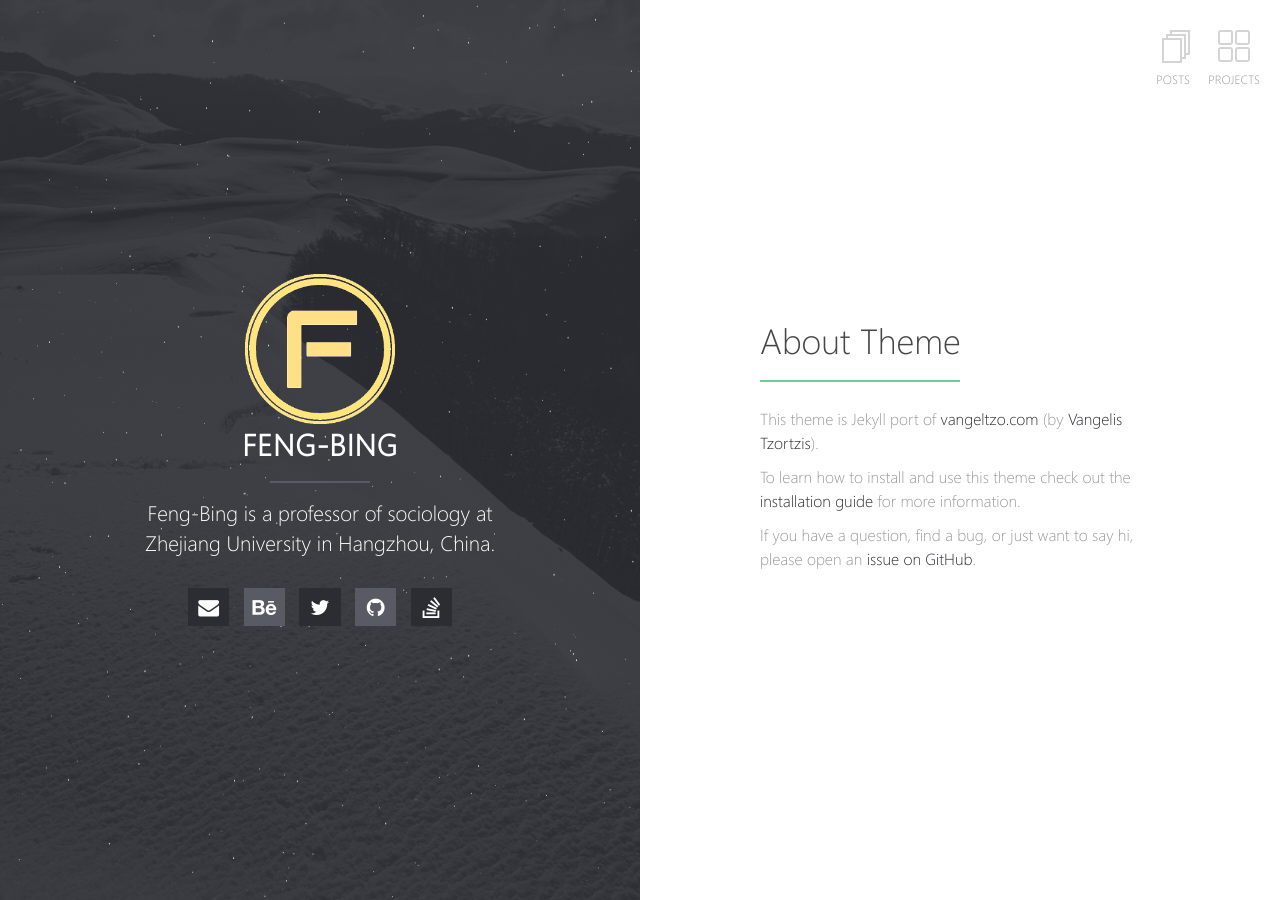
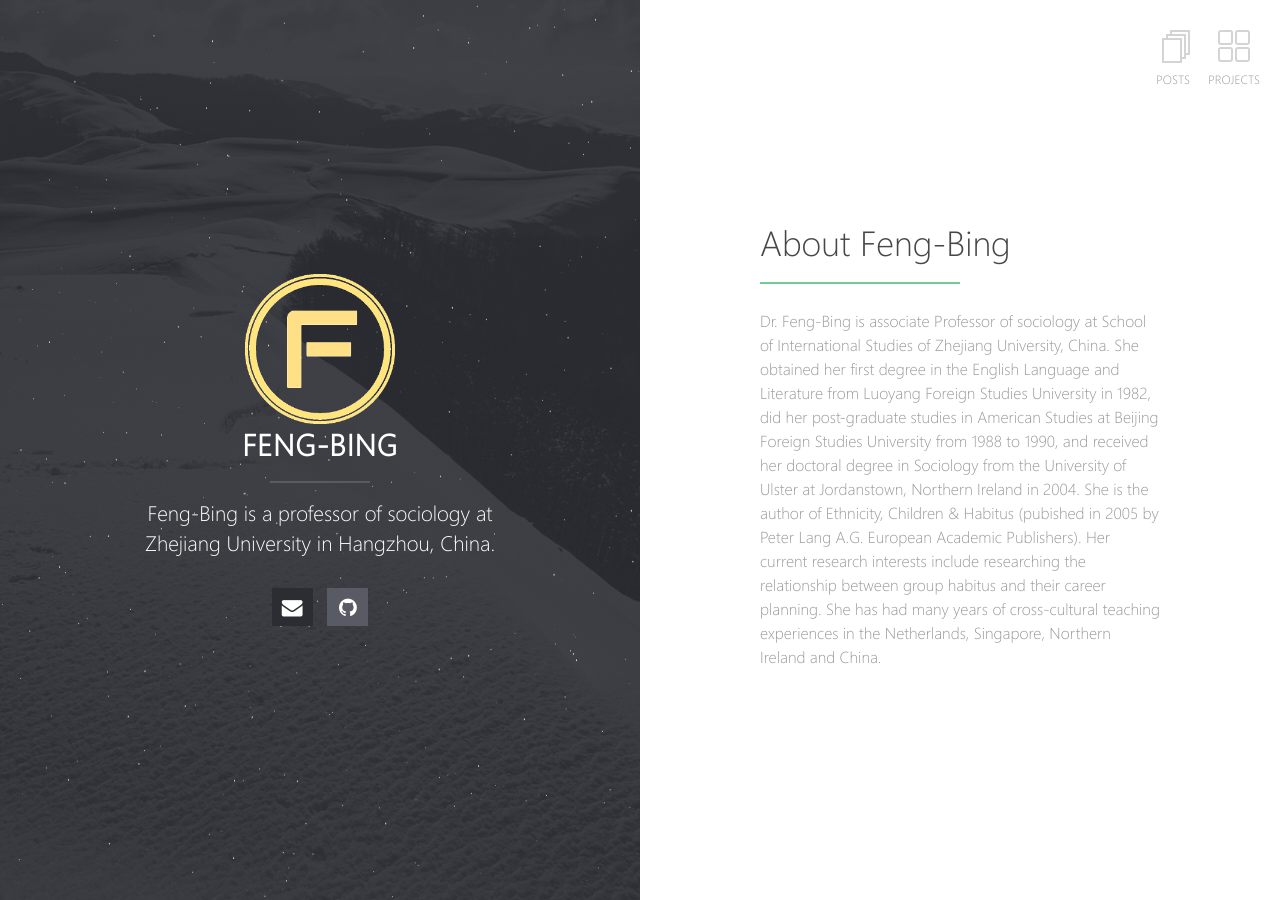
Before and after one commit to sandershihacker/fengbing-website, a Jekyll site: the page built from index.md, in a window 1280 px wide. Built offline with Jekyll 4.4.1, drawn with Linux system fonts in a browser that asks for light colours; our own code applies the rules of GitHub Pages for plain Markdown files.

Commit message:
Site works

```diff
--- a/_config.yml
+++ b/_config.yml
@@ -8,8 +8,6 @@ baseurl: "" # the subpath of your site, e.g. /blog
 url: "" # the base hostname & protocol for your site, e.g. http://example.com
 logo: logo.png                                       # Site logo
 locale: en_US
-twitter_username:
-github_username:
 
 # Left Block Images
 background:
@@ -37,10 +35,10 @@ sass:
 # Social Links
 #email:             email
 #google.plus:        username
-twitter:            username
+# twitter:            username
 #facebook:           username
-github:             username
-stackoverflow:     123456/username   from a "http://stackoverflow.com/users/123456/username" link
+github:             sandershihacker
+# stackoverflow:     123456/username   from a "http://stackoverflow.com/users/123456/username" link
 #linkedin:          username
 #xing:              username
 #instagram:          username
@@ -58,7 +56,7 @@ stackoverflow:     123456/username   from a "http://stackoverflow.com/users/1234
 #keybase:           username
 #xmpp:              username@server.com
 #hackernews:        username
-behance:           username
+# behance:           username
 
 # Gems
 plugins:
--- a/index.md
+++ b/index.md
@@ -1,10 +1,16 @@
 ---
 layout: home
 ---
-# About Theme
+# About Feng-Bing
 
-This theme is Jekyll port of [vangeltzo.com](http://vangeltzo.com/) (by [Vangelis Tzortzis](https://github.com/srekoble)).
-
-To learn how to install and use this theme check out the [installation guide](http://taylantatli.me/Halve/halve-theme/) for more information.
-
-If you have a question, find a bug, or just want to say hi, please open an [issue on GitHub](https://github.com/TaylanTatli/Halve/issues/new).
+Dr. Feng-Bing is associate Professor of sociology at School of International
+Studies of Zhejiang University, China. She obtained her first degree in the
+English Language and Literature from Luoyang Foreign Studies University in 1982,
+did her post-graduate studies in American Studies at Beijing Foreign Studies
+University from 1988 to 1990, and received her doctoral degree in Sociology from
+the University of Ulster at Jordanstown, Northern Ireland in 2004. She is the
+author of Ethnicity, Children & Habitus (pubished in 2005 by Peter Lang A.G.
+European Academic Publishers). Her current research interests include researching
+the relationship between group habitus and their career planning. She has had
+many years of cross-cultural teaching experiences in the Netherlands, Singapore,
+Northern Ireland and China.
```
